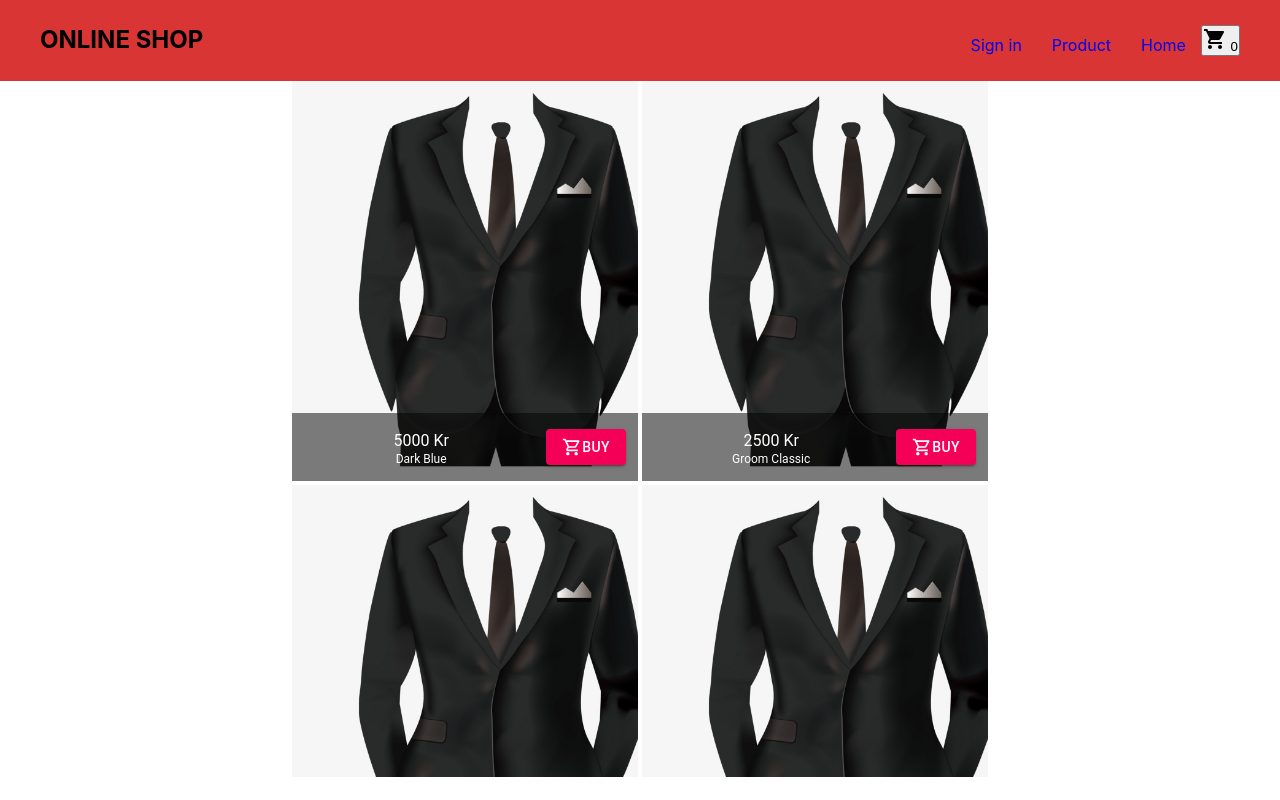
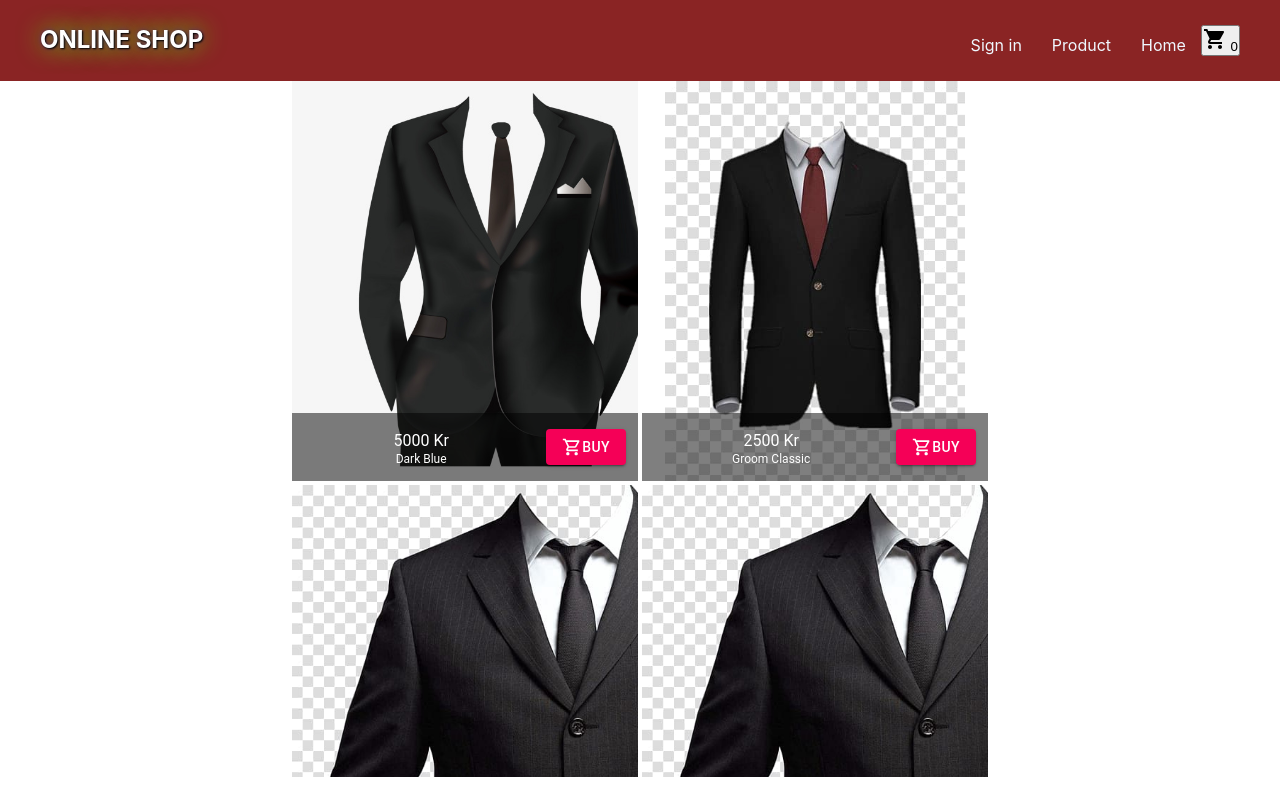
Before and after one commit to odde90/ecommercestore, a React (Create React App) app: page / in a window 1280 px wide. Built offline with nearby package versions, Linux system fonts and the light colour scheme; the HTML template or start-up script is replaced by a standard one.

Commit message:
added product and some dummy data

```diff
--- a/src/Componenets/App.css
+++ b/src/Componenets/App.css
@@ -6,7 +6,7 @@
   text-align: center;
 }
 nav {
-  background-color: rgb(218, 53, 53);
+  background-color: rgb(138, 36, 36);
   display: flex;
   justify-content: space-between;
   padding: 25px 40px;
@@ -19,7 +19,15 @@ nav ul li {
 nav li a {
   text-decoration: none;
   padding: 10px 15px;
+  color: aliceblue;
 }
 .MuiGridListTile-tile a img {
   height: 100%;
 }
+
+
+
+.glow {
+  color: white;
+  text-shadow: 1px 1px 2px black, 0 0 25px rgb(81, 255, 0), 0 0 5px rgb(99, 9, 122);
+}
--- a/src/Componenets/Product.tsx
+++ b/src/Componenets/Product.tsx
@@ -8,6 +8,7 @@ import IconButton from "@material-ui/core/IconButton";
 import ShoppingCartOutlinedIcon from "@material-ui/icons/ShoppingCartOutlined";
 import { Button, GridList } from "@material-ui/core";
 import { Theme, createStyles, makeStyles } from "@material-ui/core/styles";
+import Typography from '@material-ui/core/Typography';
 
 const useStyles = makeStyles((theme: Theme) =>
   createStyles({
@@ -29,7 +30,7 @@ const useStyles = makeStyles((theme: Theme) =>
   })
 );
 
-interface Props extends RouteComponentProps<{ id: string }> {}
+interface Props extends RouteComponentProps<{ id: string }> { }
 
 export function getById() {
   /* console.log(products.find(item => item.productID === 1)) */
@@ -47,14 +48,10 @@ function Product(props: Props) {
       <div className={classes.root}>
         <GridList cellHeight={400} className={classes.gridList}>
           <GridListTile key={product.img}>
-            <h1>Product page here</h1>
-            <p>{product.productID}</p>
-            <p>{product.img}</p>
-            <p>{product.price}</p>
-            <p>{product.title}</p>
+
             {
               <img
-                src={require("./../assets/" + "1.png")}
+                src={require("./../assets/" + product.img)}
                 alt={product.title}
               />
             }
@@ -79,8 +76,20 @@ function Product(props: Props) {
                 </IconButton>
               }
             />
+
           </GridListTile>
+
+
+          <Typography variant="body1" gutterBottom>
+            <h1>{product.title}</h1>
+            Lorem ipsum dolor sit amet, consectetur adipisicing elit. Quos blanditiis tenetur
+            unde suscipit, quam beatae rerum inventore consectetur, neque doloribus, cupiditate numquam
+            dignissimos laborum fugiat deleniti? Eum quasi quidem quibusdam.
+      </Typography>
+
+
         </GridList>
+
       </div>
     );
   } else {
--- a/src/Componenets/gridList.tsx
+++ b/src/Componenets/gridList.tsx
@@ -51,7 +51,7 @@ function Home(props: Props) {
 
             <Link to={'/product/' + product.productID}>
 
-              {<img src={require('./../assets/' + '1.png')} alt={product.title} />}
+              {<img src={require("./../assets/" + product.img)} alt={product.title} />}
 
 
             </Link>
--- a/src/Componenets/navbar.tsx
+++ b/src/Componenets/navbar.tsx
@@ -20,7 +20,7 @@ function Navbar() {
 
   return (
     <nav>
-      <h2>ONLINE SHOP</h2>
+      <h2 className="glow">ONLINE SHOP</h2>
       <ul>
         <li>
           <Link to="/">Sign in</Link>
--- a/src/productdata.ts
+++ b/src/productdata.ts
@@ -16,7 +16,7 @@ export const products: Product[] = [
     },
     {
         productID: 2,
-        img: '2.png',
+        img: '2.jpg',
         title: "Groom Classic",
         author: "author",
         price: 2500
@@ -24,21 +24,21 @@ export const products: Product[] = [
     {
 
         productID: 3,
-        img: '2.png',
+        img: '3.jpg',
         title: "Summer Suit",
         author: "author",
         price: 1800
     },
     {
         productID: 4,
-        img: '2.png',
+        img: '3.jpg',
         title: "Tiger of Sweden",
         author: "author",
         price: 3000
     },
     {
         productID: 5,
-        img: '2.png',
+        img: '2.jpg',
         title: "Party Style",
         author: "author",
         price: 3000
```
